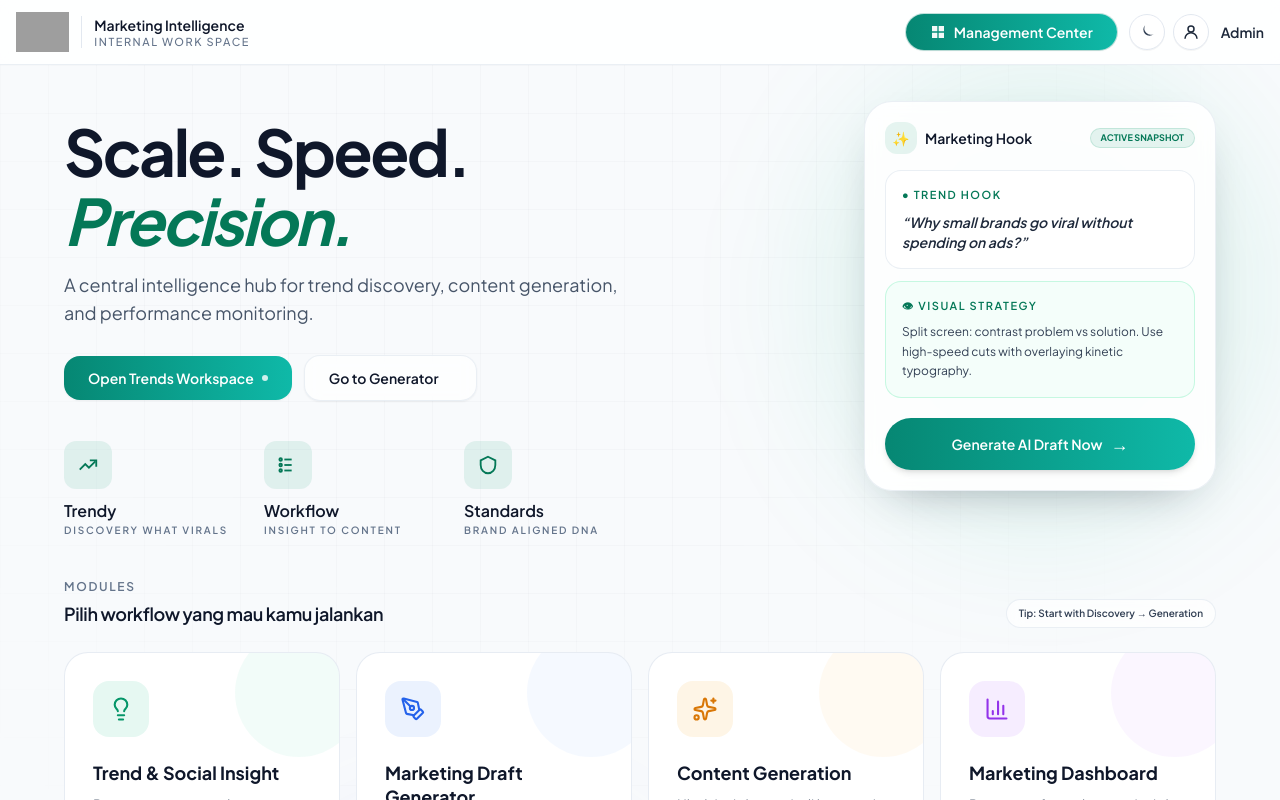
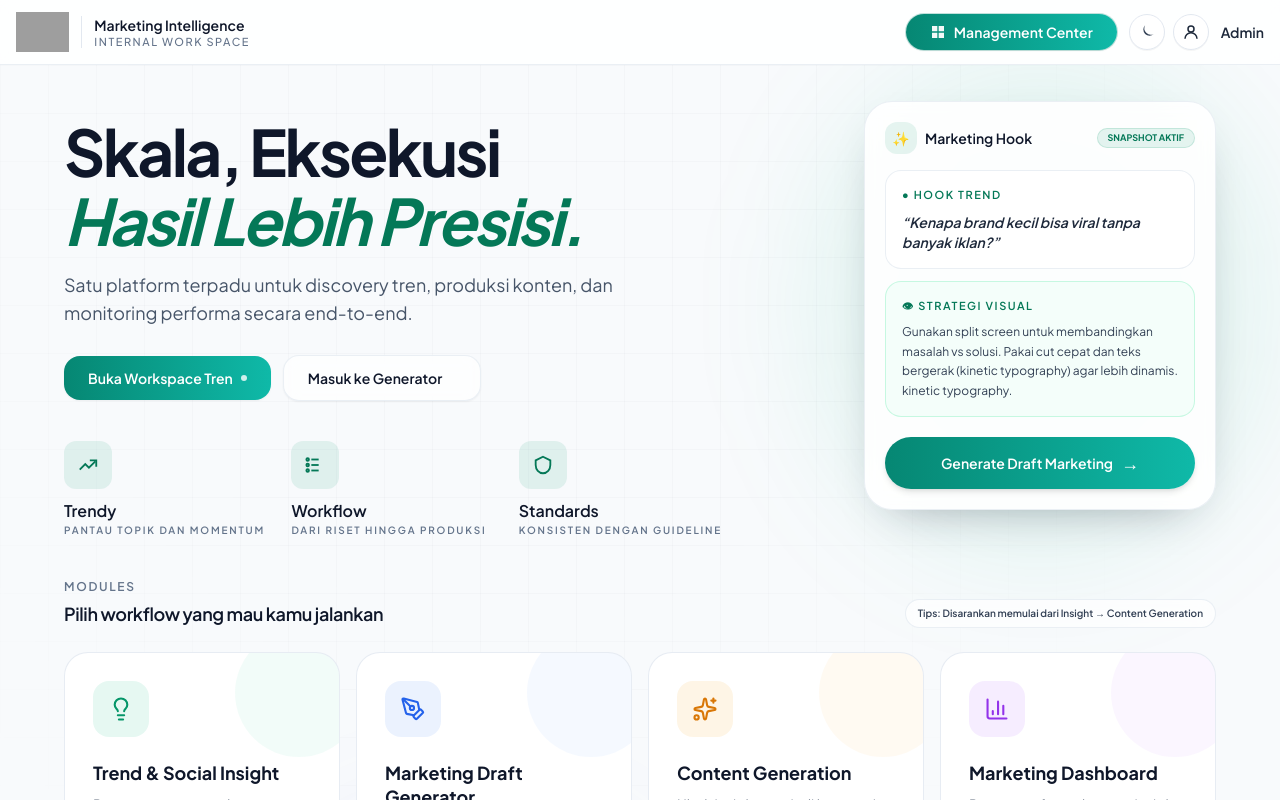
Before and after one commit to adun123/byd-marketing-ai, a React (Vite) app in the folder frontend/: page / in a window 1280 px wide. Shown: the top 800 px of the page. Built offline with nearby package versions, Linux system fonts and the light colour scheme; grey boxes are pictures that could not be loaded.

Commit message:
Pembaruan UI halaman landing page

```diff
--- a/frontend/src/pages/dashboard/landingPage.tsx
+++ b/frontend/src/pages/dashboard/landingPage.tsx
@@ -44,16 +44,15 @@ export default function Dashboard(){
 
               {/* Headline */}
               <h1 className="mt-5 text-[44px] font-extrabold leading-[0.95] tracking-[-0.04em] text-slate-900 sm:text-[64px]">
-                <span className="block">Scale. Speed.</span>
+                <span className="block">Skala, Eksekusi </span>
                 <span className="mt-2 block font-extrabold italic text-emerald-700">
-                  Precision.
+                    Hasil Lebih Presisi.
                 </span>
               </h1>
 
               {/* Subcopy */}
               <p className="mt-5 max-w-xl text-base leading-relaxed text-slate-600 sm:text-lg">
-                A central intelligence hub for trend discovery, content generation, and performance
-                monitoring.
+                Satu platform terpadu untuk discovery tren, produksi konten, dan monitoring performa secara end-to-end.
               </p>
 
 
@@ -71,7 +70,7 @@ export default function Dashboard(){
                     "focus:outline-none focus:ring-2 focus:ring-[#068773]/30"
                   )}
                 >
-                  Open Trends Workspace
+                  Buka Workspace Tren
                   <span className="inline-block h-1.5 w-1.5 rounded-full bg-white/80 transition group-hover:translate-x-0.5" />
                 </a>
 
@@ -92,7 +91,7 @@ export default function Dashboard(){
                 "focus:outline-none focus:ring-2 focus:ring-[#068773]/30"
               )}
             >
-              Go to Generator
+              Masuk ke Generator
               <span className="inline-block h-1.5 w-1.5 rounded-full bg-current/80 transition group-hover:translate-x-0.5" />
             </a>
 
@@ -102,9 +101,9 @@ export default function Dashboard(){
               {/* Stats */}
 
               <div className="mt-10 grid grid-cols-1 gap-6 sm:grid-cols-3">
-                <StatFeature icon="trend" title="Trendy" subtitle="Discovery what virals" />
-                <StatFeature icon="workflow" title="Workflow" subtitle="Insight to content" />
-                <StatFeature icon="standards" title="Standards" subtitle="Brand aligned DNA" />
+                <StatFeature icon="trend" title="Trendy" subtitle="Pantau topik dan momentum" />
+                <StatFeature icon="workflow" title="Workflow" subtitle="Dari riset hingga produksi" />
+                <StatFeature icon="standards" title="Standards" subtitle="Konsisten dengan guideline" />
               </div>
 
             </div>
@@ -127,7 +126,7 @@ export default function Dashboard(){
                     </div>
 
                     <span className="inline-flex items-center rounded-full border border-emerald-600/15 bg-emerald-600/10 px-2.5 py-0.5 text-[9px] font-bold text-emerald-700">
-                      ACTIVE SNAPSHOT
+                      SNAPSHOT AKTIF
                     </span>
                   </div>
 
@@ -136,11 +135,11 @@ export default function Dashboard(){
                     {/* Trend Hook */}
                     <div className="rounded-2xl border border-slate-200/70 bg-white p-4">
                       <div className="flex items-center gap-2 text-[11px] font-semibold uppercase tracking-[0.14em] text-emerald-700">
-                        ● Trend Hook
+                        ● Hook Trend
                       </div>
 
                       <div className="mt-2 text-sm font-semibold italic text-slate-800">
-                        “Why small brands go viral without spending on ads?”
+                        “Kenapa brand kecil bisa viral tanpa banyak iklan?”
                       </div>
 
 
@@ -149,12 +148,13 @@ export default function Dashboard(){
                     {/* Visual Strategy */}
                     <div className="rounded-2xl border border-emerald-200/60 bg-emerald-50/50 p-4">
                       <div className="flex items-center gap-2 text-[11px] font-semibold uppercase tracking-[0.14em] text-emerald-700">
-                        👁 Visual Strategy
+                        👁 Strategi Visual
                       </div>
 
                       <p className="mt-2 text-[12px] leading-relaxed text-slate-700">
-                        Split screen: contrast problem vs solution.
-                        Use high-speed cuts with overlaying kinetic typography.
+                        Gunakan split screen untuk membandingkan masalah vs solusi.
+                        Pakai cut cepat dan teks bergerak (kinetic typography) agar lebih dinamis.
+                        kinetic typography.
                       </p>
                     </div>
                   </div>
@@ -165,7 +165,7 @@ export default function Dashboard(){
                     type="button"
                     className="mt-5 inline-flex w-full items-center justify-center gap-2 rounded-full bg-gradient-to-r from-[#068773] to-[#0fb9a8] px-5 py-3 text-sm font-semibold text-white shadow-md transition hover:-translate-y-0.5 hover:shadow-lg"
                   >
-                    Generate AI Draft Now
+                    Generate Draft Marketing
                     <span className="text-lg">→</span>
                   </a>
                 </div>
@@ -187,7 +187,8 @@ export default function Dashboard(){
 
             <div className="hidden sm:flex items-center gap-2">
               <span className="inline-flex items-center rounded-full border border-slate-200/70 bg-white/70 px-3 py-1.5 text-[10px] font-semibold text-slate-700 backdrop-blur">
-                Tip: Start with Discovery → Generation
+                Tips: Disarankan memulai dari Insight → Content Generation
+
               </span>
             </div>
           </div>
```
